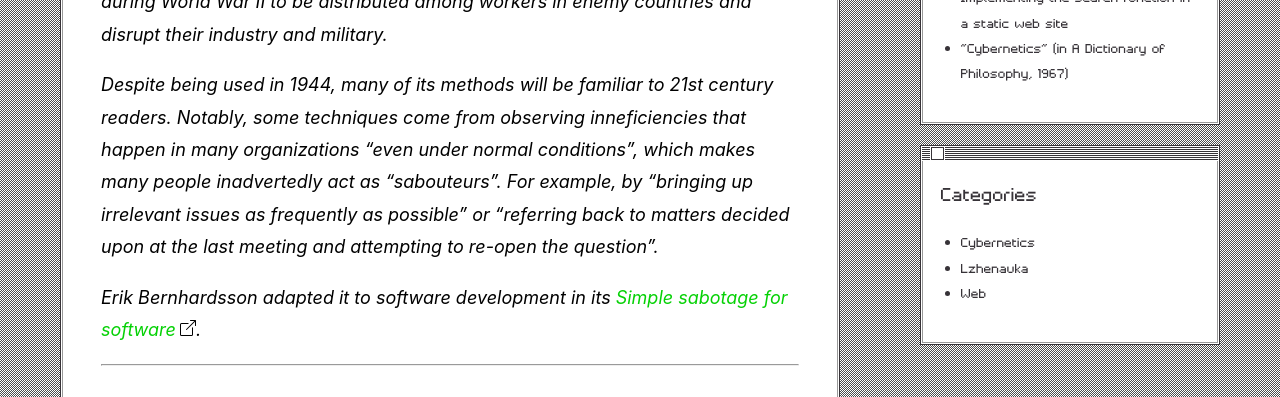
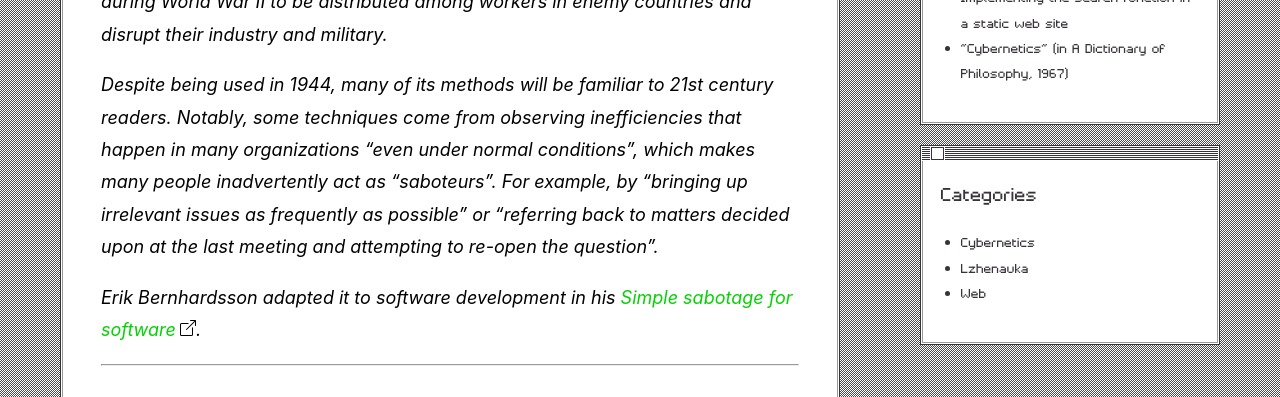
Before and after one commit to maquinadeturing/lamaquinadeturing.su, a Jekyll site: the page built from _posts/en/2024-09-08-simple-sabotage-field-manual.markdown, in a window 1280 px wide and 900 px high, scrolled down 600 px. Shown: the part 186-583 px from the top of the window. Built offline with Jekyll 4.4.1, drawn with Linux system fonts in a browser that asks for light colours; some web fonts are replaced; some of the changed text lies outside the part shown.

Commit message:
Typos and spelling errors

```diff
--- a/_posts/en/2024-09-08-simple-sabotage-field-manual.markdown
+++ b/_posts/en/2024-09-08-simple-sabotage-field-manual.markdown
@@ -8,9 +8,9 @@ image_caption: >
 
 _The_ [Simple Sabotage Field Manual](https://en.wikisource.org/wiki/Simple_Sabotage_Field_Manual) _was a collection of simple sabotage techniques gathered by the_ Office of Strategic Services _(predecessor of the CIA) during World War II to be distributed among workers in enemy countries and disrupt their industry and military._
 
-_Despite being used in 1944, many of its methods will be familiar to 21st century readers. Notably, some techniques come from observing inneficiencies that happen in many organizations "even under normal conditions", which makes many people inadvertedly act as "sabouteurs". For example, by "bringing up irrelevant issues as frequently as possible" or "referring back to matters decided upon at the last meeting and attempting to re-open the question"._
+_Despite being used in 1944, many of its methods will be familiar to 21st century readers. Notably, some techniques come from observing inefficiencies that happen in many organizations "even under normal conditions", which makes many people inadvertently act as "saboteurs". For example, by "bringing up irrelevant issues as frequently as possible" or "referring back to matters decided upon at the last meeting and attempting to re-open the question"._
 
-_Erik Bernhardsson adapted it to software development in its [Simple sabotage for software](https://erikbern.com/2023/12/13/simple-sabotage-for-software.html)._
+_Erik Bernhardsson adapted it to software development in his [Simple sabotage for software](https://erikbern.com/2023/12/13/simple-sabotage-for-software.html)._
 
 ---
 
@@ -89,7 +89,7 @@ It should be pointed out to the saboteur where the circumstances are suitable, t
 
 4. After you have committed an act of easy sabotage, resist any temptation to wait around and see what happens. Loiterers arouse suspicion. Of course, there are circumstances when it would be suspicious for you to leave. If you commit sabotage on your job, you should naturally stay at your work.
 
-## 4. TOOLS, TARGETS, AND TIMING
+## 4. Tools, Targets, And Timing
 
 The citizen-saboteur cannot be closely controlled. Nor is it reasonable to expect that simple sabotage can be precisely concentrated on specific types of target according to the requirements of a concrete military situation. Attempts to control simple sabotage according to developing military factors, moreover, might provide the enemy with intelligence of more or less value in anticipating the date and area of notably intensified or notably slackened military activity.
 
@@ -155,7 +155,7 @@ Warehouses, barracks, offices, hotels, and factory buildings are outstanding tar
 
 2. Forget to provide paper in toilets; put tightly rolled paper, hair, and other obstructions in the W. C. Saturate a sponge with a thick starch or sugar solution. Squeeze it tightly into a ball, wrap it with string, and dry. Remove the string when fully dried. The sponge will be in the form of a tight hard ball. Flush down a
 
-W. C. or otherwise introduce into a sewer line. The sponge will gradually expand to its normal size and plug the sewage system.
+   W. C. or otherwise introduce into a sewer line. The sponge will gradually expand to its normal size and plug the sewage system.
 
 3. Put a coin beneath a bulb in a public building during the daytime, so that fuses will blow out when lights are turned on at night. The fuses themselves may be rendered ineffective by putting a coin behind them or loading them with heavy wire. Then a short-circuit may either start a fire, damage transformers, or blow out a central fuse which will interrupt distribution of electricity to a large area.
 
@@ -313,7 +313,7 @@ No suggestions available.
 
 3. See that the luggage of enemy personnel is mislaid or unloaded at the wrong stations.
 
-Switch address labels on enemy baggage.
+   Switch address labels on enemy baggage.
 
 4. Engineers should see that trains run slow or make unscheduled stops for plausible reasons.
 
@@ -443,9 +443,9 @@ Switch address labels on enemy baggage.
 
 1. While loading or unloading, handle cargo carelessly in order to cause damage. Arrange the cargo so that the weakest and lightest crates and boxes will be at the bottom of the hold, while the heaviest ones are on top of them.
 
-Put hatch covers and tarpaulins on sloppily, so that rain and deck wash will injure the cargo.
+   Put hatch covers and tarpaulins on sloppily, so that rain and deck wash will injure the cargo.
 
-Tie float valves open so that storage tanks will overflow on perishable goods.
+   Tie float valves open so that storage tanks will overflow on perishable goods.
 
 ### (9) Communications
 
@@ -455,7 +455,7 @@ Tie float valves open so that storage tanks will overflow on perishable goods.
 
 2. Hamper official and especially military business by making at least one telephone call a day to an enemy headquarters; when you get them, tell them you have the wrong number.
 
-Call military or police offices and make anonymous false reports of fires, air raids, bombs.
+   Call military or police offices and make anonymous false reports of fires, air raids, bombs.
 
 3. In offices and buildings used by the enemy, unscrew the earphone of telephone receivers and remove the diaphragm. Electricians and telephone repair men can make poor connections and damage insulation so that cross talk and other kinds of electrical interference will make conversations hard or impossible to understand.
 
```
